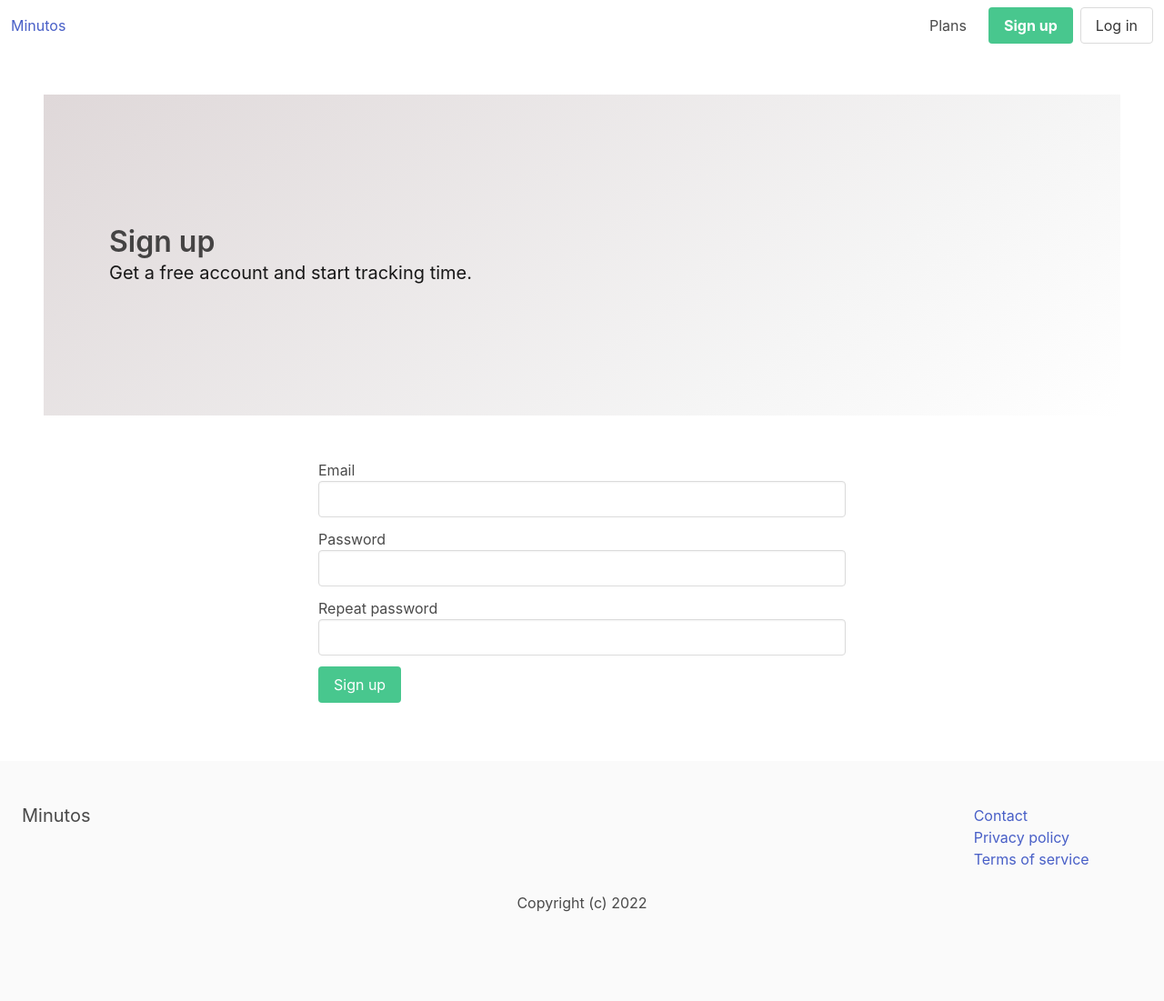
After one commit to napestershine/minutos, a Django app: page /signup/ in a window 1280 px wide. The commit adds this page. Shown: the whole page at 91% size. Run offline with Django 4.2, Linux system fonts and the light colour scheme.

Commit message:
created login and singup pages

```diff
--- a/apps/core/templates/core/base.html
+++ b/apps/core/templates/core/base.html
@@ -33,10 +33,10 @@
                 </a>
                 <div class="navbar-item">
                     <div class="buttons">
-                        <a href="#" class="button is-success">
+                        <a href="{% url 'signup' %}" class="button is-success">
                             <strong>Sign up</strong>
                         </a>
-                        <a class="button">
+                        <a href="{% url 'login' %}" class="button">
                             Log in
                         </a>
                     </div>
@@ -71,6 +71,11 @@
     </div>
 </footer>
 <!-- end footer -->
+
+<!-- Scripts -->
+<script src="https://unpkg.com/vue@next"></script>
+{% block scripts %}{% endblock %}
+<!-- End Scripts -->
 </body>
 
 </html>
--- a/apps/core/templates/core/frontpage.html
+++ b/apps/core/templates/core/frontpage.html
@@ -47,7 +47,7 @@
         <div class="columns is-align-items-center mt-6">
             <div class="column is-4 is-offset-4 has-text-centered">
                 <h2 class="subtitle">Let's get started</h2>
-                <a href="#" class="button is-success is-large">Get a free account</a>
+                <a href="{% url 'signup' %}" class="button is-success is-large">Get a free account</a>
             </div>
         </div>
     </div>
--- /dev/null
+++ b/apps/userprofile/templates/userprofile/signup.html
@@ -0,0 +1,65 @@
+{% extends 'core/base.html' %}
+
+{% block title %}Sign up{% endblock %}
+
+{% block content %}
+<section class="hero is-medium is-light is-bold">
+    <div class="hero-body">
+        <div class="container">
+            <h1 class="title">Sign up</h1>
+            <h2 class="subtitle">Get a free account and start tracking time.</h2>
+        </div>
+    </div>
+</section>
+
+<div class="columns" id="signup-app">
+    <div class="column is-6 is-offset-3">
+        <form action="." method="post" class="mt-6">
+            {% csrf_token %}
+
+            {% if form.errors %}
+            <div class="notification is-danger">
+                {{ form.non_field_errors }}
+
+                {% for field in form %}
+                {% if field.errors %}{{ field.label }}: {{ field.errors|striptags }} {% endif %}
+                {% endfor %}
+            </div>
+            {% endif %}
+
+            <div class="field">
+                <label for="email">Email</label>
+
+                <div class="control">
+                    <input type="email" name="username" id="id_username" class="input">
+                </div>
+            </div>
+            <div class="field">
+                <label for="password1">Password</label>
+
+                <div class="control">
+                    <input type="password" name="password1" id="id_password1" class="input">
+                </div>
+            </div>
+            <div class="field">
+                <label for="password2">Repeat password</label>
+
+                <div class="control">
+                    <input type="password" name="password2" id="id_password2" class="input">
+                </div>
+            </div>
+
+            <div class="field">
+                <div class="control">
+                    <button class="button is-success">Sign up</button>
+                </div>
+            </div>
+        </form>
+    </div>
+</div>
+
+{% endblock %}
+
+{% block scripts %}
+
+{% endblock %}
--- a/apps/userprofile/views.py
+++ b/apps/userprofile/views.py
@@ -1,3 +1,25 @@
-from django.shortcuts import render
+from django.contrib.auth import login
+from django.contrib.auth.forms import UserCreationForm
+from django.contrib.auth.models import User
+from django.shortcuts import render, redirect
 
-# Create your views here.
+from .models import Userprofile
+
+
+def signup(request):
+    if request.method == 'POST':
+        form = UserCreationForm(request.POST)
+
+        if form.is_valid():
+            user = form.save()
+            user.email = user.username
+            user.save()
+
+            Userprofile.objects.create(user=user)
+            login(request, user)
+
+            return redirect('frontpage')
+    else:
+        form = UserCreationForm()
+
+    return render(request, 'userprofile/signup.html', {'form': form})
--- a/minutos/urls.py
+++ b/minutos/urls.py
@@ -1,7 +1,9 @@
 from django.contrib import admin
+from django.contrib.auth import views as auth_views
 from django.urls import path
 
 from apps.core.views import frontpage, terms, contact, privacy, plans
+from apps.userprofile.views import signup
 
 urlpatterns = [
     path('', frontpage, name='frontpage'),
@@ -10,4 +12,10 @@ urlpatterns = [
     path('terms/', terms, name='terms'),
     path('plans/', plans, name='plans'),
     path('admin/', admin.site.urls),
+
+    #
+    # Auth
+
+    path('signup/', signup, name='signup'),
+    path('login/', auth_views.LoginView.as_view(template_name='userprofile/login.html'), name='login')
 ]
```
Also changed, not shown: apps/userprofile/templates/userprofile/login.html (added, +54 -0 lines), Readme.md.
